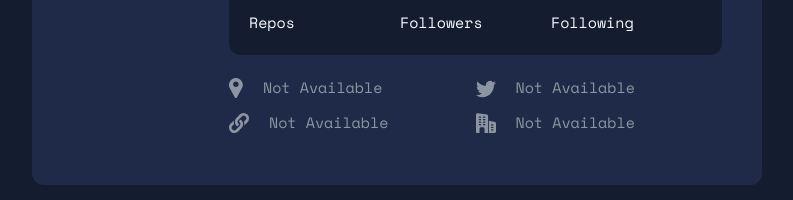
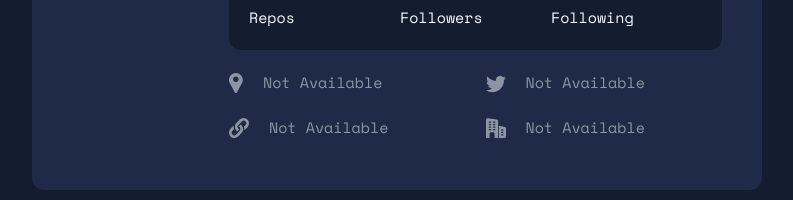
Before and after one commit to ClaytonDewey/github-user-search, a React (Create React App) app: page / in a window 1280 px wide. Shown: the part 483-683 px from the top of the page, without its empty margins (243-1036 px from the left). Built offline with nearby package versions, Linux system fonts and the light colour scheme; no server answers.

Commit message:
Update grid with custom attributes

```diff
--- a/src/components/UserCard.js
+++ b/src/components/UserCard.js
@@ -2,7 +2,7 @@ import styled from 'styled-components';
 import UserInfo from './UserInfo';
 import UserLinks from './UserLinks';
 import UserStats from './UserStats';
-import { GridStyles } from '..';
+import { GridStyles } from './App';
 
 const UserCardStyles = styled.div`
   background-color: var(--clr-dark-blue);
@@ -37,7 +37,12 @@ const UserCard = ({ user }) => {
 
         <UserStats user={user} />
 
-        <GridStyles>
+        <GridStyles
+          gtc='repeat(2, 1fr)'
+          gtr='repeat(2, 1fr)'
+          gcg='2rem'
+          grg='1rem'
+        >
           {links.map((link, idx) => {
             return (
               <UserLinks
```
